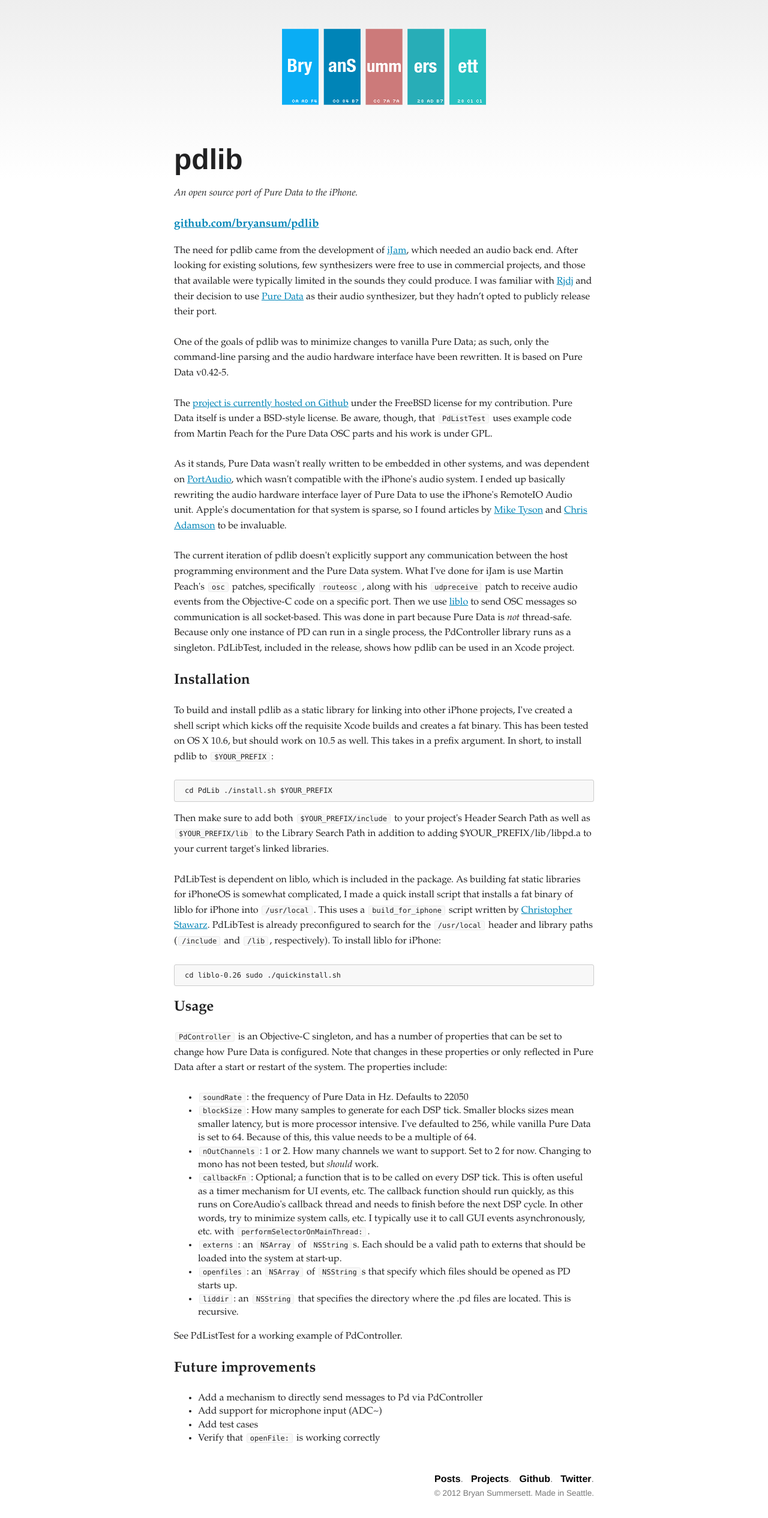
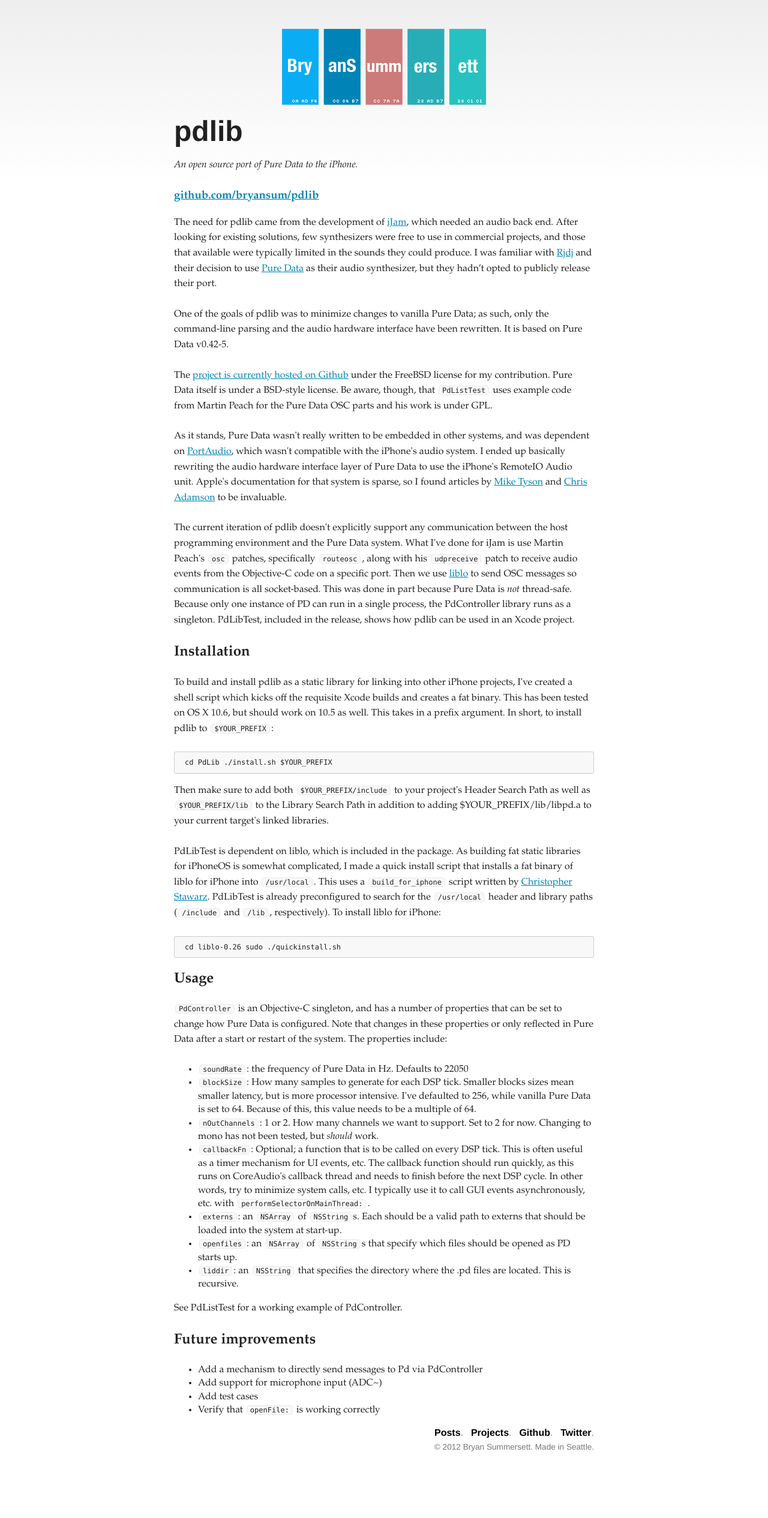
Before and after one commit to bryansum/bsumm.net, a Jekyll site: the page built from pdlib.markdown, in a window 1280 px wide. Shown: the whole page at 60% size. Built offline with Jekyll 4.4.1, drawn with Linux system fonts in a browser that asks for light colours; Markdown is read by kramdown in place of the engine named in the settings; after the commit the page ends 2439 px from its top, so only the background shows below that.

Commit message:
border radius, padding

```diff
--- a/css/main.css
+++ b/css/main.css
@@ -20,7 +20,7 @@
 	white-space: nowrap;
 	border: 1px solid #eaeaea;
 	background-color: #f8f8f8;
-	border-radius: 3px;
+	border-radius: 5px;
 	margin: 0 2px;
 	padding: 0 5px;
 }
@@ -79,7 +79,7 @@
 
 #main, footer {
     margin: 0 auto;
-	padding: 15px;
+	padding: 0 15px;
 }
 
 /* -------------- body ---------------------------- */
```
